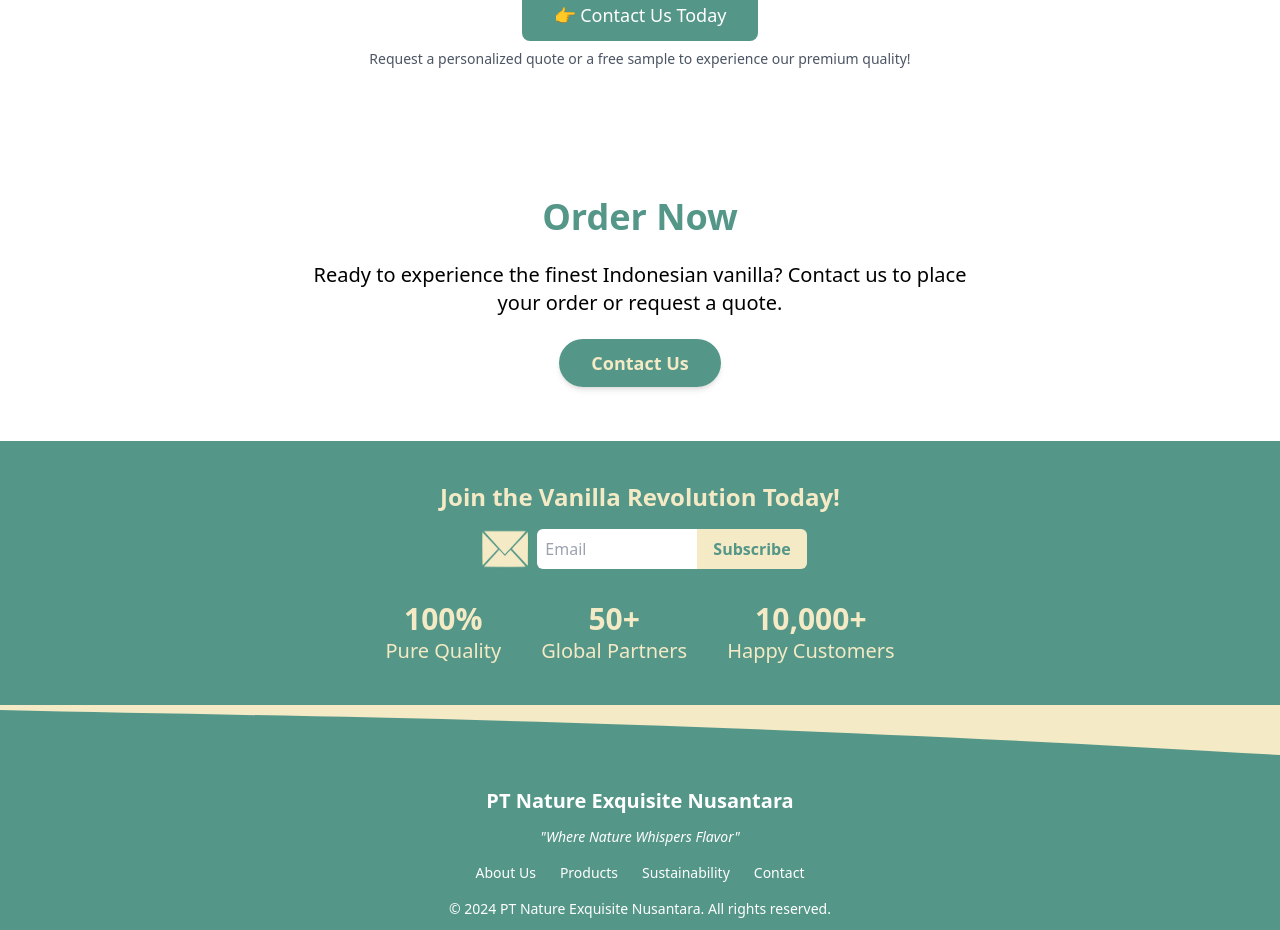
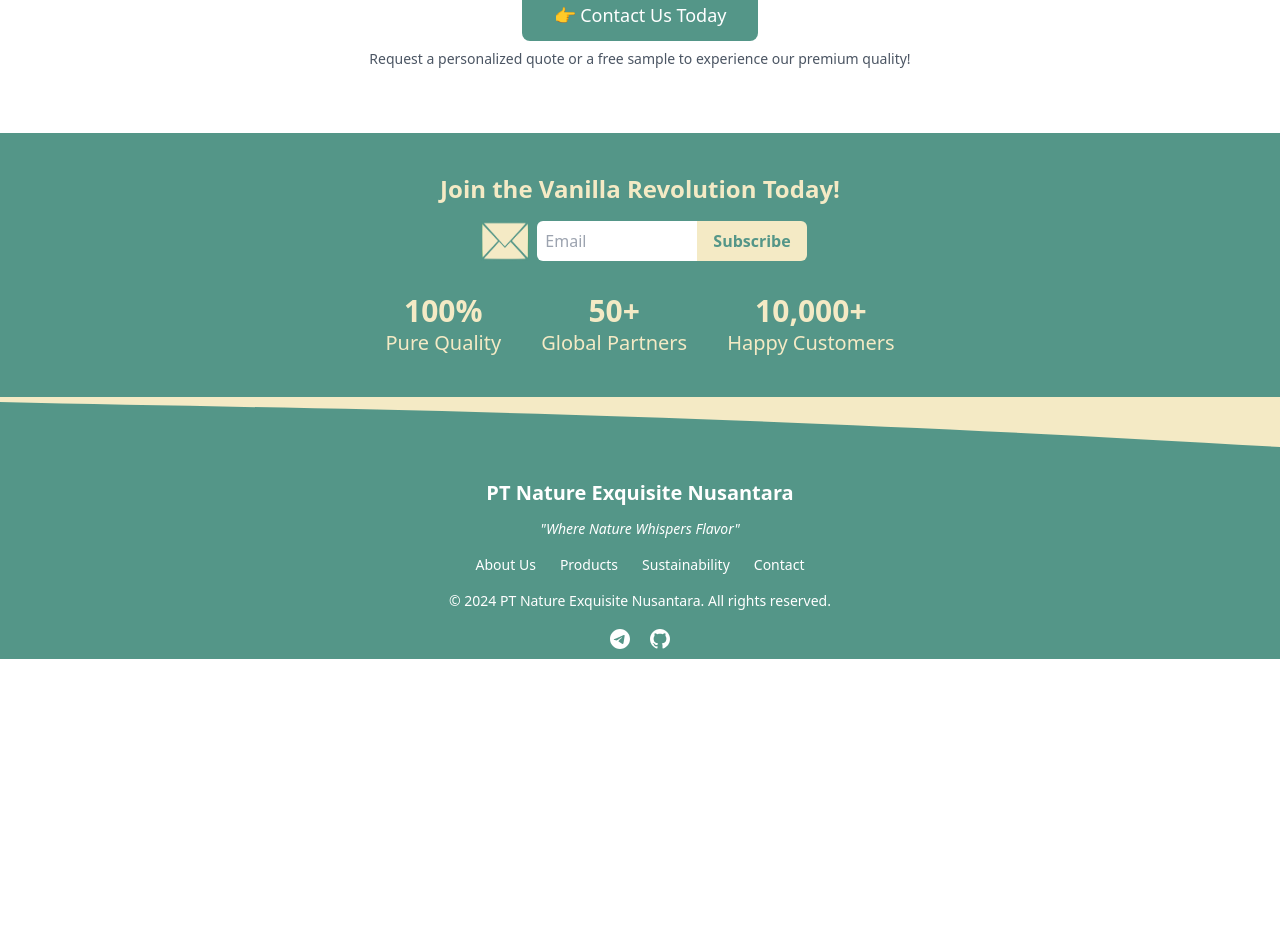
Before and after one commit to mrzero1945/vanilla-company, a Next.js app: page /products in a window 1280 px wide. Shown: the part 3720-4650 px from the top of the page. After the commit the page ends 4379 px from the top, so only its background shows below. Built offline with nearby package versions, Linux system fonts and the light colour scheme.

Commit message:
delete double

```diff
--- a/components/products.tsx
+++ b/components/products.tsx
@@ -433,21 +433,6 @@ const Products = () => {
 
 
 
-      {/* Call to Action */}
-      <section className="bg-white py-16">
-        <div className="container mx-auto text-center">
-          <h2 className="text-4xl font-bold mb-6 text-[rgb(84,150,136)]">Order Now</h2>
-          <p className="text-lg sm:text-xl mb-8 max-w-2xl md:mx-auto mx-4">
-            Ready to experience the finest Indonesian vanilla? Contact us to place your order or request a quote.
-          </p>
-          <a
-            href="/contact"
-            className="text-[rgb(244,234,197)] bg-[rgb(84,150,136)] px-8 py-3 rounded-full text-lg font-semibold shadow-md hover:bg-gray-200 transition"
-          >
-            Contact Us
-          </a>
-        </div>
-      </section>
       <EmailSubcribe/>
     </div>
   );
```
